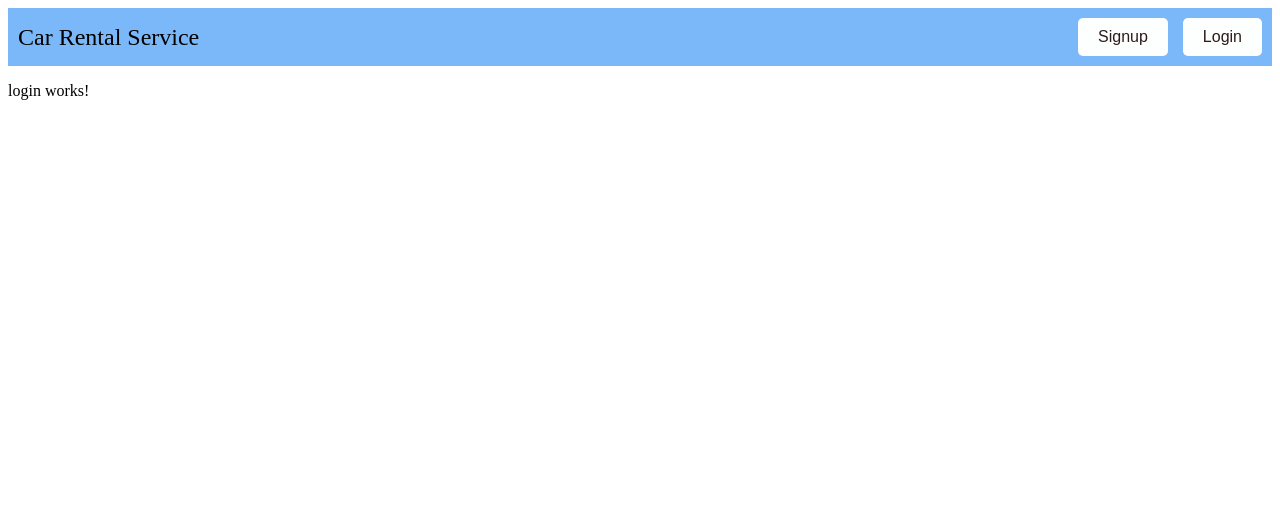
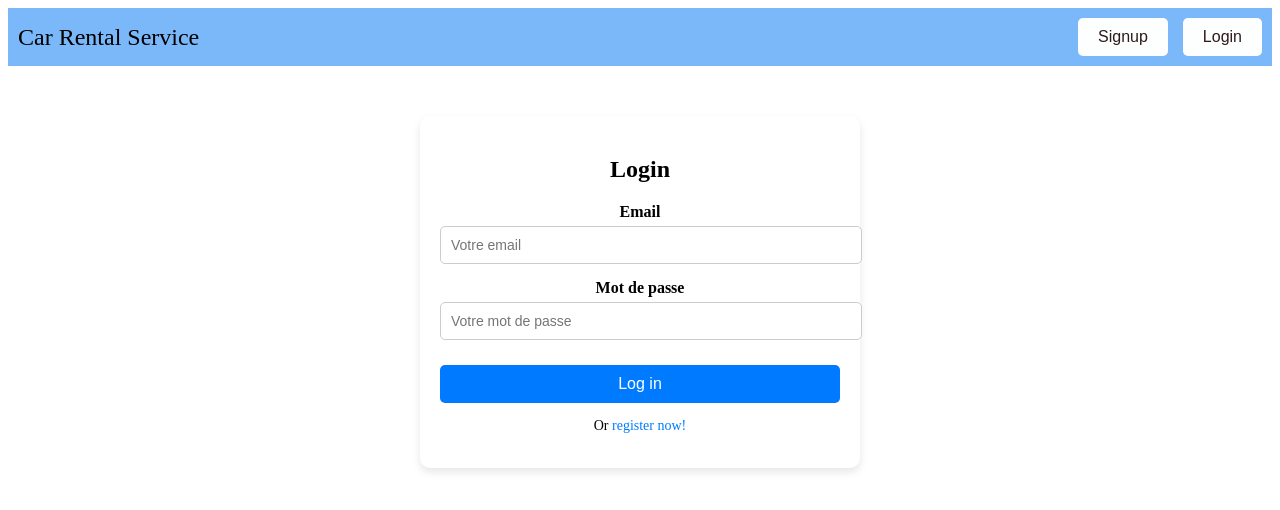
Before and after one commit to imane-daouah/Car_Rental_Front_End, an Angular app: page /login in a window 1280 px wide. Shown: the top 510 px of the page. Built offline with nearby package versions, Linux system fonts and the light colour scheme.

Commit message:
cree page login

```diff
--- a/src/app/app.component.scss
+++ b/src/app/app.component.scss
@@ -8,6 +8,7 @@
   display: flex;
   justify-content: space-between;
   align-items: center;
+  width: 100%;
 }
 
 .navbar-brand a {
--- a/src/app/auth/components/login/login.component.html
+++ b/src/app/auth/components/login/login.component.html
@@ -1 +1,15 @@
-<p>login works!</p>
+<div class="login-container">
+  <h2>Login</h2>
+  <form [formGroup]="loginForm" (ngSubmit)="onSubmit()" class="login-form">
+    <div class="form-group">
+      <label for="email">Email</label>
+      <input id="email" type="email" formControlName="email" placeholder="Votre email" />
+    </div>
+    <div class="form-group">
+      <label for="password">Mot de passe</label>
+      <input id="password" type="password" formControlName="password" placeholder="Votre mot de passe" />
+    </div>
+    <button type="submit" class="btn">Log in</button>
+  </form>
+  <p>Or <a routerLink="/register">register now!</a></p>
+</div>
--- a/src/app/auth/components/login/login.component.scss
+++ b/src/app/auth/components/login/login.component.scss
@@ -0,0 +1,72 @@
+.login-container {
+    max-width: 400px;
+    margin: 50px auto;
+    padding: 20px;
+    background-color: #ffffff;
+    border-radius: 10px;
+    box-shadow: 0 4px 8px rgba(0, 0, 0, 0.1);
+    text-align: center;
+  }
+
+  h2 {
+    margin-bottom: 20px;
+    font-size: 24px;
+  }
+
+  .login-form {
+    display: flex;
+    flex-direction: column;
+  }
+
+  .form-group {
+    margin-bottom: 15px;
+  }
+
+  label {
+    font-weight: bold;
+    margin-bottom: 5px;
+    display: block;
+  }
+
+  input {
+    width: 100%;
+    padding: 10px;
+    border: 1px solid #ccc;
+    border-radius: 5px;
+    font-size: 14px;
+  }
+
+  input.ng-invalid.ng-touched {
+    border-color: #007bff;
+  }
+
+  button {
+    background-color: #007bff;
+    color: white;
+    border: none;
+    padding: 10px;
+    border-radius: 5px;
+    font-size: 16px;
+    cursor: pointer;
+    margin-top: 10px;
+  }
+
+  button:disabled {
+    background-color: #d6d6d6;
+    cursor: not-allowed;
+  }
+
+  p {
+    margin-top: 15px;
+    font-size: 14px;
+  }
+
+  a {
+    color: #007bff;
+    cursor: pointer;
+    text-decoration: none;
+  }
+
+  a:hover {
+    text-decoration: underline;
+  }
--- a/src/app/auth/components/login/login.component.ts
+++ b/src/app/auth/components/login/login.component.ts
@@ -1,11 +1,35 @@
 import { Component } from '@angular/core';
+import { FormBuilder, FormGroup, Validators, ReactiveFormsModule } from '@angular/forms';
+import { Router, RouterModule } from '@angular/router';
 
 @Component({
   selector: 'app-login',
-  imports: [],
+  standalone: true,
+  imports: [ReactiveFormsModule, RouterModule],
   templateUrl: './login.component.html',
-  styleUrl: './login.component.scss'
+  styleUrls: ['./login.component.scss']
 })
 export class LoginComponent {
+  loginForm: FormGroup;
 
+  constructor(private fb: FormBuilder, private router: Router) {
+    // Initialisation du formulaire
+    this.loginForm = this.fb.group({
+      email: ['', [Validators.required, Validators.email]],
+      password: ['', Validators.required]
+    });
+  }
+
+  onSubmit(): void {
+    if (this.loginForm.valid) {
+      const loginData = this.loginForm.value;
+      console.log('Données soumises :', loginData); // Affiche les données dans la console
+    } else {
+      console.log('Formulaire invalide');
+    }
+  }
+
+  navigateToSignup(): void {
+    this.router.navigate(['/register']); // Redirige vers la page d'inscription
+  }
 }
```
